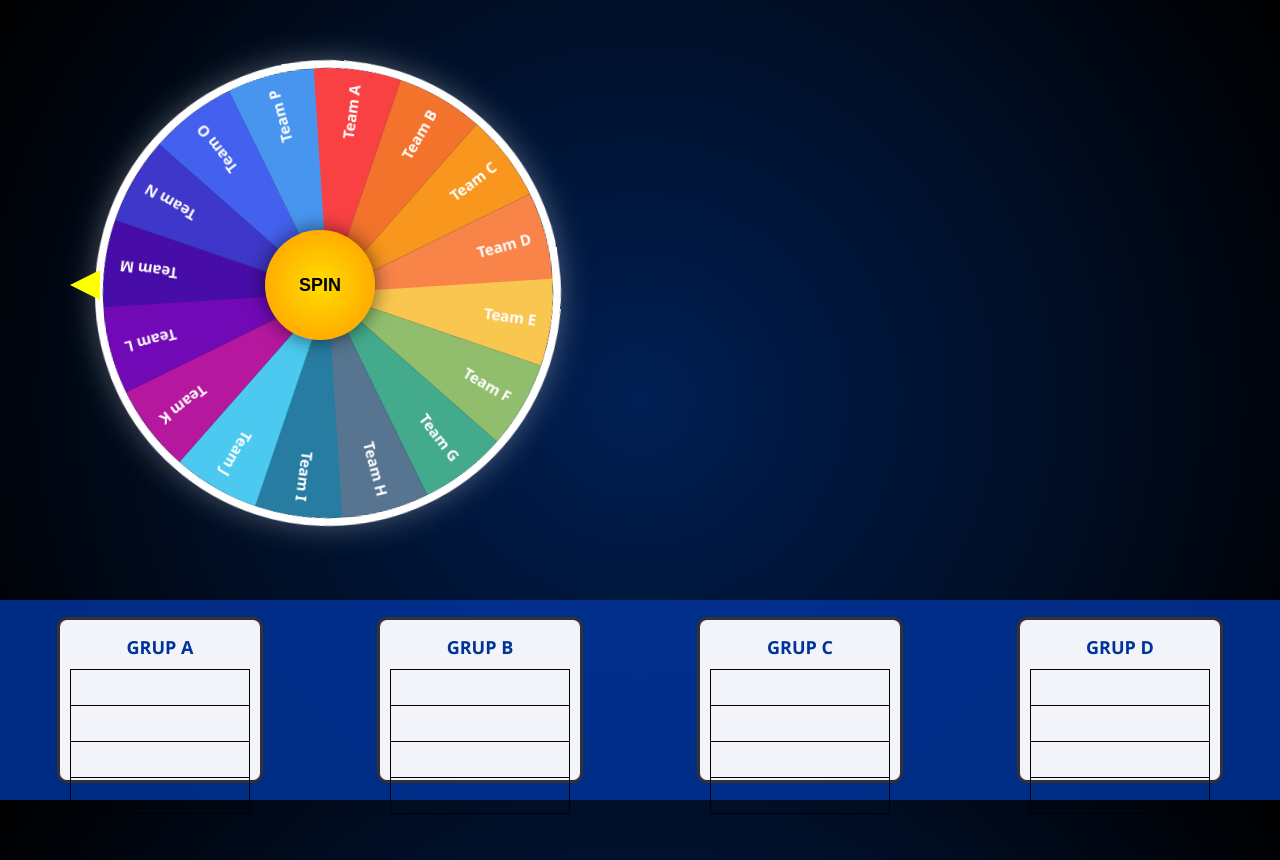
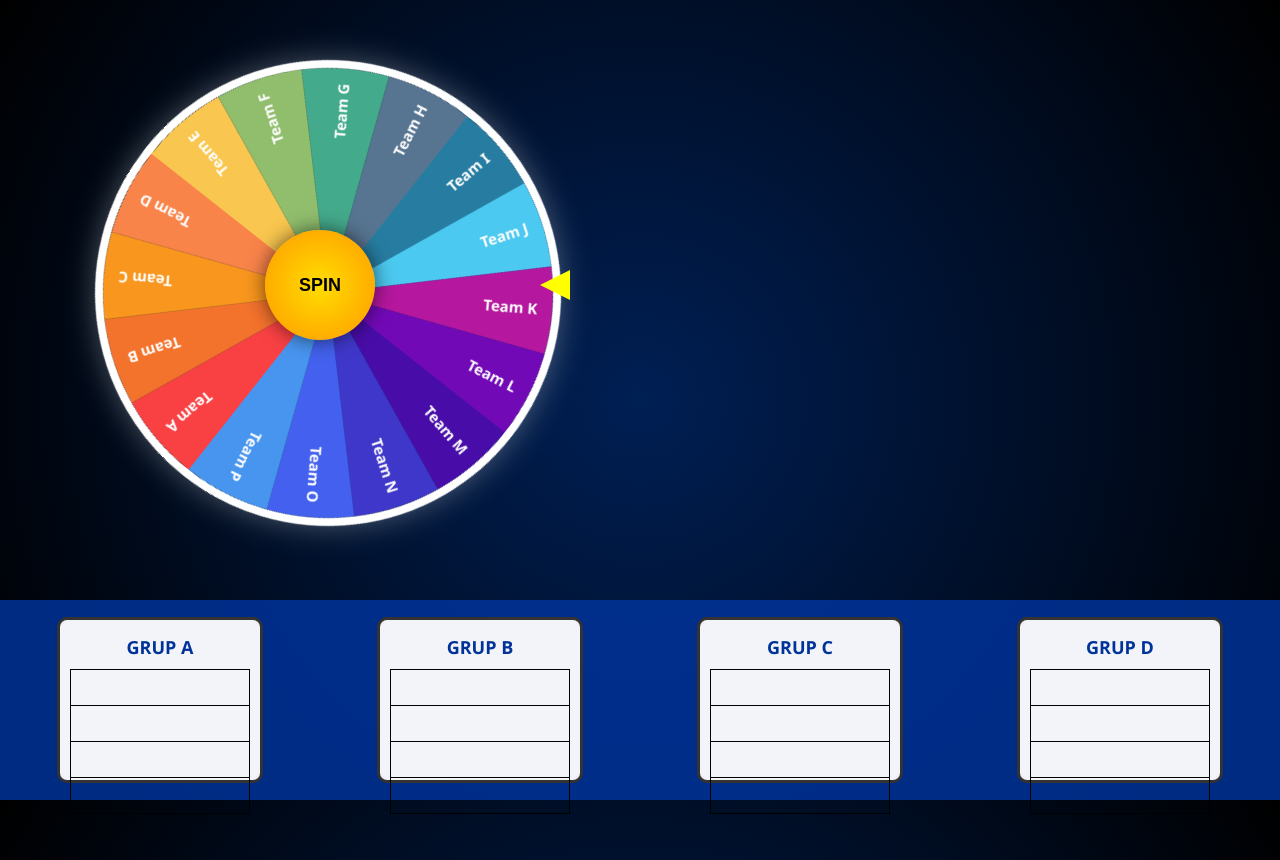
Before and after one commit to jagatalam/jagatalam.github.io, a plain HTML site: page index.html in a window 1280 px wide. Both pictures are taken after a click on the button "SPIN". Drawn offline with Linux system fonts and the light colour scheme.

Commit message:
Update index.html

```diff
--- a/index.html
+++ b/index.html
@@ -43,11 +43,11 @@ body {
   box-shadow: 0 0 30px rgba(255, 255, 255, 0.3);
 }
 
-/* Pointer diputar 180 derajat (menghadap ke kiri arah roda) */
+/* Pointer di sisi kanan dan diputar 180° */
 .pointer {
   position: absolute;
   top: 50%;
-  left: -25px; /* pindah ke sisi kiri roda */
+  right: -25px;
   transform: translateY(-50%) rotate(180deg);
   width: 0;
   height: 0;
@@ -235,14 +235,14 @@ document.getElementById("spinButton").addEventListener("click", () => {
 
   const randomIndex = Math.floor(Math.random() * teams.length);
   const segmentAngle = 360 / teams.length;
-  const stopAngle = 360 * 5 + (270 - randomIndex * segmentAngle); // pointer kiri (270°)
+  const stopAngle = 360 * 5 + (90 - randomIndex * segmentAngle); // pointer kanan (90°)
 
   rotation += stopAngle;
   wheel.style.transform = `rotate(${rotation}deg)`;
 
   setTimeout(() => {
     const normalizedRotation = (rotation % 360 + 360) % 360;
-    const index = Math.floor(((270 - normalizedRotation + 360) % 360) / segmentAngle);
+    const index = Math.floor(((90 - normalizedRotation + 360) % 360) / segmentAngle);
     const selectedTeam = teams[index] || teams[0];
 
     showPopup(selectedTeam);
```
